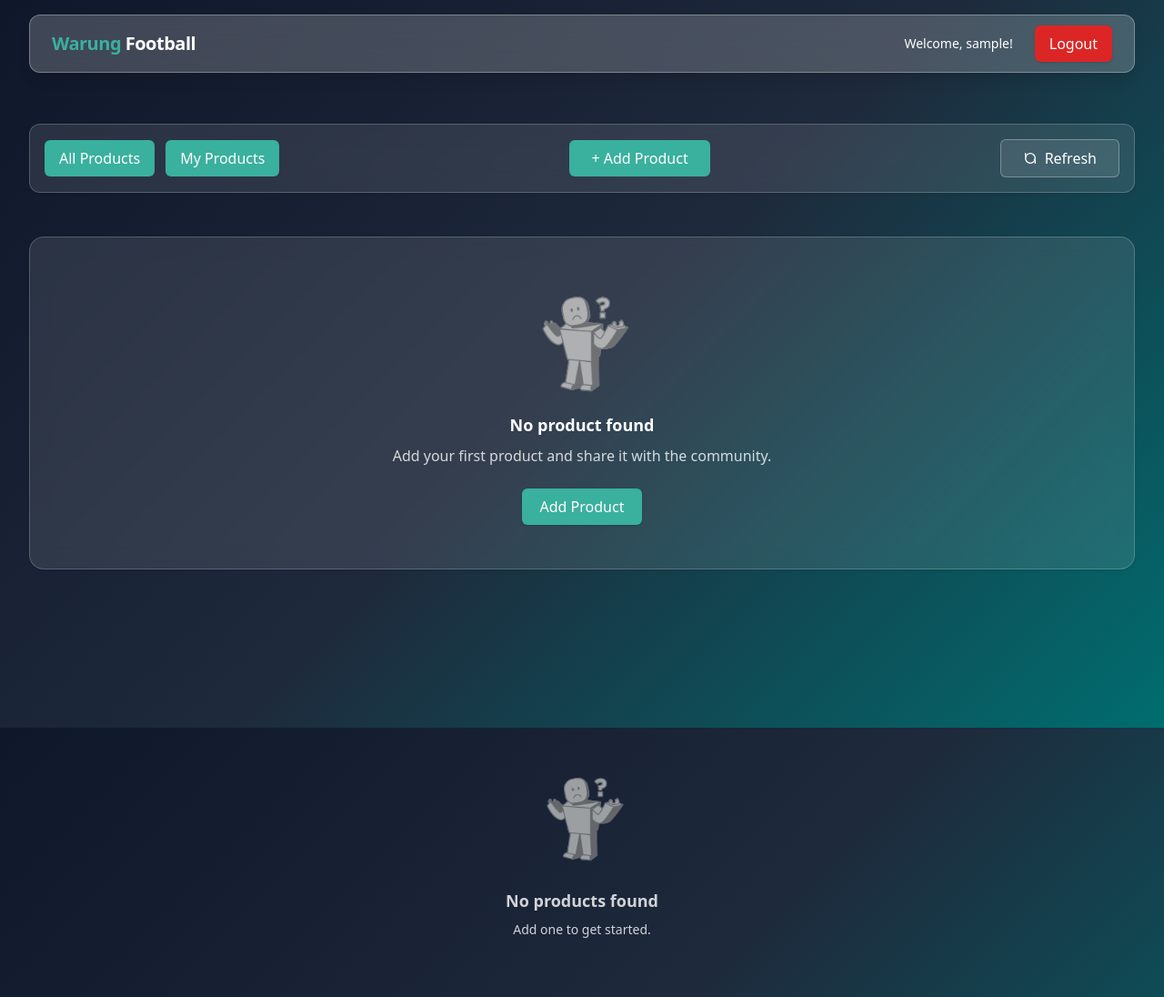
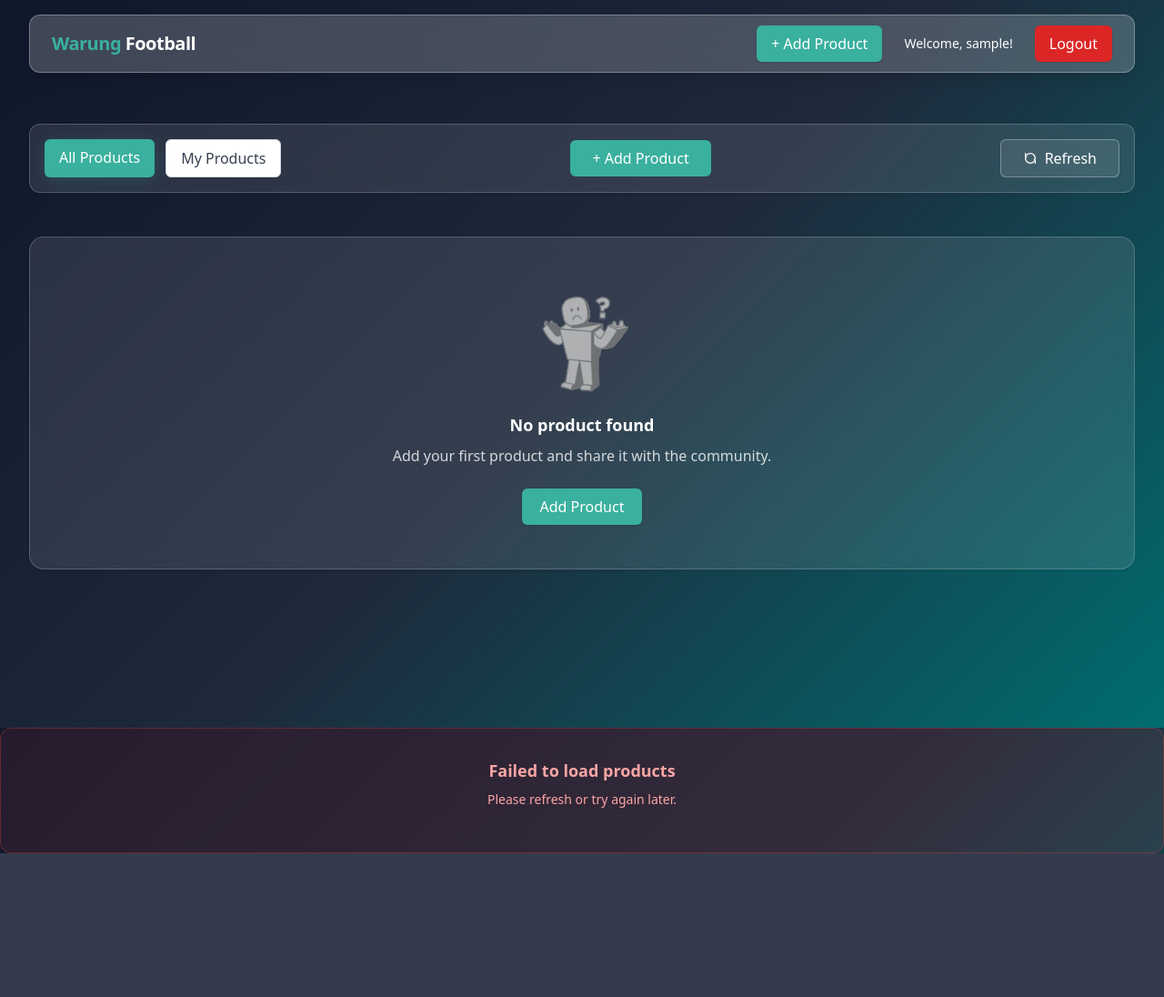
Before and after one commit to faiz-ysf/warung-football, a Django app: page / in a window 1280 px wide. Shown: the whole page at 91% size. After the commit the page ends 938 px from the top, so only its background shows below. Run offline with Django 5.2, Linux system fonts and the light colour scheme; the visitor is signed in with stand-in values (Sample User, id 1); data that the repository does not hold is empty; some libraries are stand-ins or nearby versions.

Commit message:
perbaikan file

```diff
--- /dev/null
+++ b/authentication/admin.py
@@ -0,0 +1,3 @@
+from django.contrib import admin
+
+# Register your models here.
--- /dev/null
+++ b/authentication/apps.py
@@ -0,0 +1,6 @@
+from django.apps import AppConfig
+
+
+class AuthenticationConfig(AppConfig):
+    default_auto_field = 'django.db.models.BigAutoField'
+    name = 'authentication'
--- /dev/null
+++ b/authentication/models.py
@@ -0,0 +1,3 @@
+from django.db import models
+
+# Create your models here.
--- /dev/null
+++ b/authentication/tests.py
@@ -0,0 +1,3 @@
+from django.test import TestCase
+
+# Create your tests here.
--- /dev/null
+++ b/authentication/urls.py
@@ -0,0 +1,10 @@
+from django.urls import path
+from authentication.views import login, register, logout
+
+app_name = 'authentication'
+
+urlpatterns = [
+    path('login/', login, name='login'),
+	path('register/', register, name='register'),
+	path('logout/', logout, name='logout')
+]
--- a/main/models.py
+++ b/main/models.py
@@ -33,5 +33,5 @@ class Product(models.Model):
         return self.item_views > 20
 
     def increment_views(self):
-        self.item_views += 1
-        self.save()
+        self.item_views = models.F('item_views') + 1
+        self.save(update_fields=['item_views'])
--- a/main/urls.py
+++ b/main/urls.py
@@ -1,4 +1,4 @@
-from django.urls import path
+from django.urls import path, include
 from . import views
 
 
@@ -7,10 +7,13 @@ app_name = "main"
 
 urlpatterns = [
     path("", views.show_main, name="show_main"),
-    path("create/", views.create_product, name="create_product"),
     path("product/<uuid:id>/", views.show_product, name="show_product"),
     path("product/<uuid:id>/delete/", views.delete_product, name="delete_product",),
 	path("product/<uuid:id>/edit", views.edit_product, name='edit_product'),
+
+    # flutter integration
+	path('proxy-image/', views.proxy_image, name='proxy_image'),
+	path('create-product-flutter/', views.create_product_flutter, name='create_product_flutter'),
 
 	# Login/Registration functions
 	path('register/', views.register, name='register'),
@@ -20,9 +23,10 @@ urlpatterns = [
     # XML/JSON paths
     path("xml/", views.show_xml, name="show_xml"),
     path("json/", views.show_json, name="show_json"),
+    path("my-json/", views.show_my_json, name="show_my_json"),
     path("xml/<uuid:product_id>/", views.show_xml_by_id, name="show_xml_by_id"),
     path("json/<uuid:product_id>/", views.show_json_by_id, name="show_json_by_id"),
 
     # AJAX Implementation
-	path('create-product-ajax', views.add_product_entry_ajax, name='add_product_entry_ajax')
+	path('add_product_entry_ajax/', views.add_product_entry_ajax, name='add_product_entry_ajax')
 ]
--- a/main/views.py
+++ b/main/views.py
@@ -1,5 +1,5 @@
 from datetime import datetime
-import json
+import json, requests
 
 from django.contrib import messages
 from django.contrib.auth import authenticate, login, logout
@@ -15,6 +15,7 @@ from django.shortcuts import render, redirect, get_object_or_404
 from django.http import HttpResponse, HttpResponseRedirect, JsonResponse
 from django.urls import reverse
 from django.core import serializers
+from django.core.paginator import Paginator
 from .models import Product
 from .forms import ProductForm
 
@@ -99,6 +100,71 @@ def logout_user(request):
     response.set_cookie('toast', 'logout')
     return response
 
+# flutter integration
+
+def proxy_image(request):
+    image_url = request.GET.get('url')
+    if not image_url:
+        return HttpResponse('No URL provided', status=400)
+
+    try:
+        # Fetch image from external source
+        response = requests.get(image_url, timeout=10)
+        response.raise_for_status()
+
+        # Return the image with proper content type
+        return HttpResponse(
+            response.content,
+            content_type=response.headers.get('Content-Type', 'image/jpeg')
+        )
+    except requests.RequestException as e:
+        return HttpResponse(f'Error fetching image: {str(e)}', status=500)
+
+@csrf_exempt
+def create_product_flutter(request):
+    if request.method == 'POST':
+        # Assuming Flutter app handles session cookies for authentication
+        if not request.user.is_authenticated:
+            return JsonResponse({"status": "error", "message": "Authentication required."}, status=401)
+
+        try:
+            data = json.loads(request.body)
+        except json.JSONDecodeError:
+            return JsonResponse({"status": "error", "message": "Invalid JSON."}, status=400)
+
+        name = data.get("name")
+        price = data.get("price")
+        descriptions = data.get("descriptions")
+        category = data.get("category")
+
+        if not all([name, price, descriptions, category]):
+            return JsonResponse({"status": "error", "message": "Missing required fields: name, price, descriptions, category."}, status=400)
+
+        try:
+            price = int(price)
+            if price <= 0:
+                raise ValueError()
+        except (ValueError, TypeError):
+            return JsonResponse({"status": "error", "message": "Price must be a positive integer."}, status=400)
+
+        valid_categories = [choice[0] for choice in Product.PRODUCT_OPTIONS]
+        if category not in valid_categories:
+            return JsonResponse({"status": "error", "message": f"Invalid category. Must be one of: {', '.join(valid_categories)}"}, status=400)
+
+        product = Product.objects.create(
+            user=request.user,
+            name=strip_tags(name),
+            price=price,
+            descriptions=strip_tags(descriptions),
+            category=category,
+            thumbnail=data.get("thumbnail", ""),
+            is_featured=data.get("is_featured", False)
+        )
+
+        return JsonResponse({"status": "success", "message": "Product created successfully.", "product_id": str(product.id)}, status=201)
+
+    return JsonResponse({"status": "error", "message": "Method not allowed."}, status=405)
+
 @login_required(login_url='/login')
 def show_main(request):
     filter_type = request.GET.get('filter', 'all')
@@ -119,26 +185,6 @@ def show_main(request):
 
     return render(request, "main.html", context)
 
-@csrf_exempt
-def create_product(request):
-    product = get_object_or_404(Product, pk=id, user=request.user)
-    if request.method == "POST":
-        if request.headers.get("Content-Type") == "application/json":
-            data = json.loads(request.body)
-        else:
-            data = request.POST
-
-        product.name = data.get("name", product.name)
-        product.price = data.get("price", product.price)
-        product.descriptions = data.get("descriptions", product.descriptions)
-        product.thumbnail = data.get("thumbnail", product.thumbnail)
-        product.category = data.get("category", product.category)
-        product.save()
-        return JsonResponse({"message": "Product updated"}, status=200)
-
-    # If not AJAX POST fallback:
-    return render(request, "edit_product.html", {"form": ProductForm(instance=product)})
-
 @login_required(login_url='/login')
 def show_product(request, id):
     product = get_object_or_404(Product, pk=id)
@@ -149,18 +195,22 @@ def show_product(request, id):
 
     return render(request, "product_details.html", data)
 
-@csrf_exempt
+@login_required(login_url='/login')
 def delete_product(request, id):
     product = get_object_or_404(Product, pk=id)
+    if request.user != product.user:
+        return JsonResponse({"error": "You do not have permission to delete this product."}, status=403)
     if request.method == "POST":
         product.delete()
         return JsonResponse({"message": "deleted"}, status=200)
 
     return JsonResponse({"error": "Invalid method"}, status=405)
 
-@csrf_exempt
+@login_required(login_url='/login')
 def edit_product(request, id):
     product = get_object_or_404(Product, pk=id)
+    if request.user != product.user:
+        return JsonResponse({"error": "You do not have permission to edit this product."}, status=403)
     if request.method == "POST":
         if request.headers.get("Content-Type") == "application/json":
             data = json.loads(request.body)
@@ -192,23 +242,63 @@ def show_xml_by_id(request, product_id):
        return HttpResponse(status=404)
 
 def show_json(request):
-    product_list = Product.objects.all()
+    product_list = Product.objects.select_related('user').all().order_by('-date')
+
+    paginator = Paginator(product_list, 20) # Show 20 products per page.
+    page_number = request.GET.get('page', 1)
+    page_obj = paginator.get_page(page_number)
+
     data = [
         {
             'id' : str(product.id),
-            'user': product.user.username if product.user else None,
             'user_id': product.user.id if product.user else None,
+            'user_name': product.user.username if product.user else 'Anonymous',
             'name' : product.name,
             'price' : product.price,
             'descriptions' : product.descriptions,
-            'date' : product.date,
+            'date' : product.date.isoformat() if product.date else None,
             'item_views' : product.item_views,
             'thumbnail' : product.thumbnail,
             'category' : product.category,
             'is_featured' : product.is_featured,
+            'is_product_trending': product.is_product_trending,
+        }
+        for product in page_obj
+    ]
+
+    response_data = {
+        'total_results': paginator.count,
+        'total_pages': paginator.num_pages,
+        'current_page': page_obj.number,
+        'has_next': page_obj.has_next(),
+        'has_previous': page_obj.has_previous(),
+        'results': data
+    }
+    return JsonResponse(response_data)
+
+@login_required(login_url='/login')
+def show_my_json(request):
+    # This view returns JSON data for products belonging to the logged-in user.
+    product_list = Product.objects.filter(user=request.user).order_by('-date')
+
+    data = [
+        {
+            'id' : str(product.id),
+            'user_id': product.user.id,
+            'user_name': product.user.username,
+            'name' : product.name,
+            'price' : product.price,
+            'descriptions' : product.descriptions,
+            'date' : product.date.isoformat() if product.date else None,
+            'item_views' : product.item_views,
+            'thumbnail' : product.thumbnail,
+            'category' : product.category,
+            'is_featured' : product.is_featured,
+            'is_product_trending': product.is_product_trending,
         }
         for product in product_list
     ]
+
     return JsonResponse(data, safe=False)
 
 def show_json_by_id(request, product_id):
@@ -217,8 +307,8 @@ def show_json_by_id(request, product_id):
         data = {
             'id': str(product.id),
             'user_id': product.user.id if product.user else None,
-            'user_name': product.user.username if product.user else 'Anonymous',  # For seller
-            'name': product.name,  # ADDED: Missing name field
+            'user_name': product.user.username if product.user else 'Anonymous',
+            'name': product.name,
             'price': product.price,
             'descriptions': product.descriptions,
             'date': product.date.isoformat() if product.date else None,
@@ -226,30 +316,34 @@ def show_json_by_id(request, product_id):
             'thumbnail': product.thumbnail or None,
             'category': product.category,
             'is_featured': product.is_featured,
-            'is_product_trending': product.is_product_trending,  # ADDED: Serialized property
+            'is_product_trending': product.is_product_trending,
         }
-        return JsonResponse(data, safe=False)
+        return JsonResponse(data)
     except Product.DoesNotExist:
-        return JsonResponse({'detail': 'Product not found'}, status=404)
+        return JsonResponse({'error': 'Product not found'}, status=404)
 
-@csrf_exempt
 @require_POST
-
+@login_required(login_url='/login')
 def add_product_entry_ajax(request):
     if request.method == "POST":
+        is_featured_val = False
         if request.headers.get("Content-Type") == "application/json":
             data = json.loads(request.body)
+            is_featured_val = data.get("is_featured", False)
         else:
             data = request.POST
+            # HTML forms send 'on' for checked boxes.
+            if data.get("is_featured") == "on":
+                is_featured_val = True
 
         product = Product.objects.create(
-            user=request.user if request.user.is_authenticated else None,
+            user=request.user,
             name=data.get("name", ""),
             price=data.get("price", 0),
             descriptions=data.get("descriptions", ""),
             thumbnail=data.get("thumbnail", ""),
             category=data.get("category", ""),
-            is_featured=data.get("is_featured", False),
+            is_featured=is_featured_val,
         )
 
         return JsonResponse({"message": "Product added", "id": str(product.id)}, status=201)
--- a/requirements.txt
+++ b/requirements.txt
@@ -6,3 +6,4 @@ requests
 urllib3
 python-dotenv
 whitenoise
+django-cors-headers
--- a/static/js/modalControl.js
+++ b/static/js/modalControl.js
@@ -158,6 +158,9 @@ window.addProductEntry = async function () {
   try {
     const res = await fetch("/add_product_entry_ajax/", {
       method: "POST",
+      headers: {
+        "X-CSRFToken": getCsrfToken(),
+      },
       body: new FormData(form),
     });
     if (!res.ok) throw new Error("Failed to add");
--- a/templates/navbar.html
+++ b/templates/navbar.html
@@ -13,6 +13,10 @@
       <!-- Desktop Section -->
       <div class="hidden md:flex items-center space-x-6 text-white">
         {% if user.is_authenticated %}
+          <!-- Tombol Add Product -->
+          <button id="add-product-btn-desktop" class="bg-[#3AB09E] hover:bg-[#39A78D] text-white px-4 py-2 rounded-md font-medium transition-colors shadow">
+            + Add Product
+          </button>
           <!-- Sapaan User -->
           <div class="text-sm font-medium">
             Welcome, {{ user.get_username }}!
@@ -57,10 +61,10 @@
       {% if user.is_authenticated %}
         <div class="text-white font-medium">Welcome, {{ request.user.username }}!</div>
         <div class="flex flex-col gap-3">
-          <a href="{% url 'main:create_product' %}"
+          <button id="add-product-btn-mobile"
              class="bg-[#3AB09E] hover:bg-[#39A78D] text-white font-medium py-2 px-4 rounded text-center transition-colors">
             + Add Product
-          </a>
+          </button>
           <a href="{% url 'main:logout' %}"
              class="bg-red-600 hover:bg-red-700 text-white font-medium py-2 px-4 rounded text-center transition-colors">
             Logout
--- a/warung_football/urls.py
+++ b/warung_football/urls.py
@@ -19,5 +19,6 @@ from django.urls import path, include
 
 urlpatterns = [
     path('admin/', admin.site.urls),
-	path('', include('main.urls'))
+	path('', include('main.urls')),
+	path('auth/', include('authentication.urls'))
 ]
```
Also changed, not shown: authentication/views.py (added, +88 -0 lines), warung_football/settings.py (+12 -2 lines), authentication/__init__.py (added), authentication/migrations/__init__.py (added).
